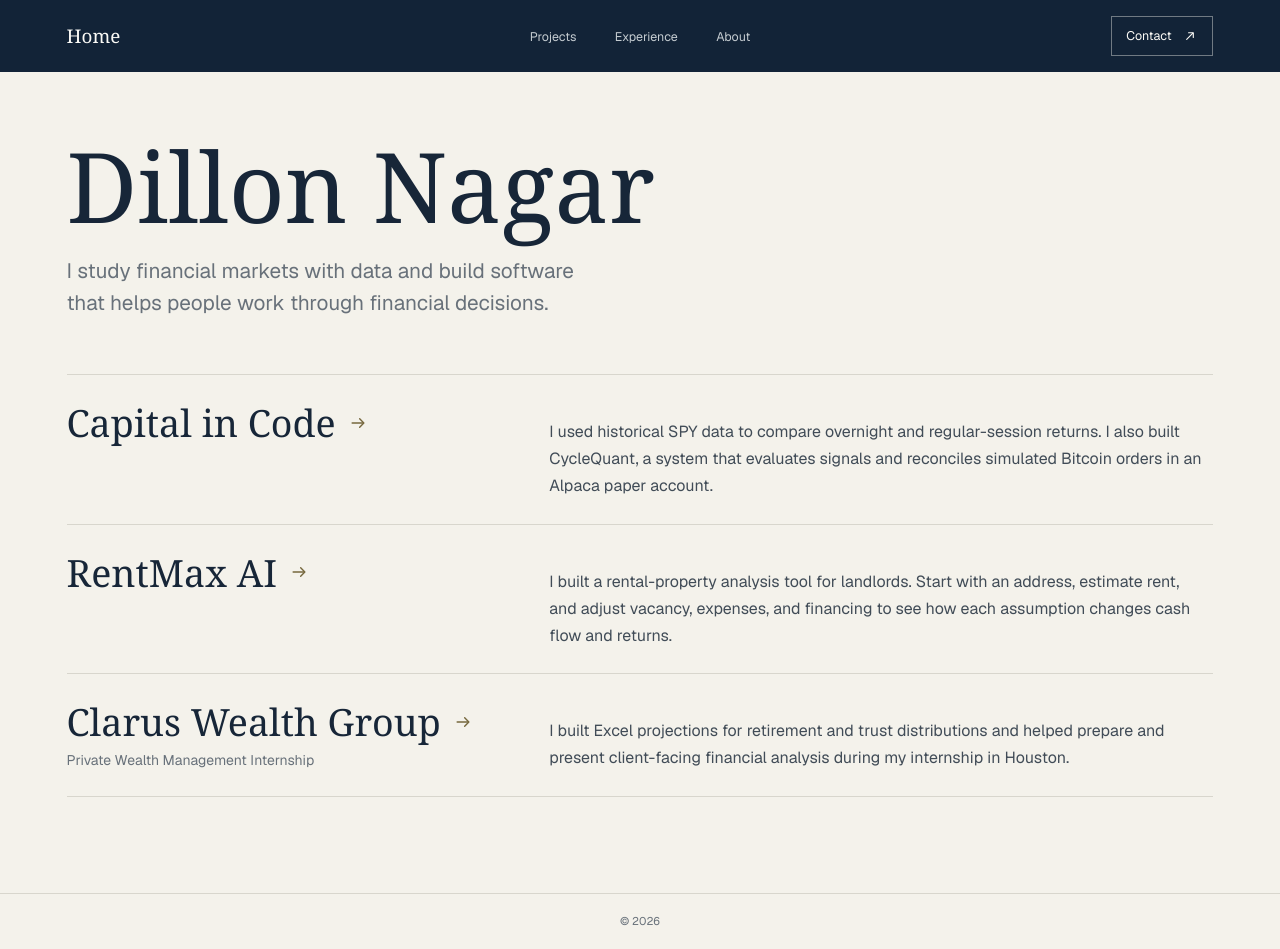
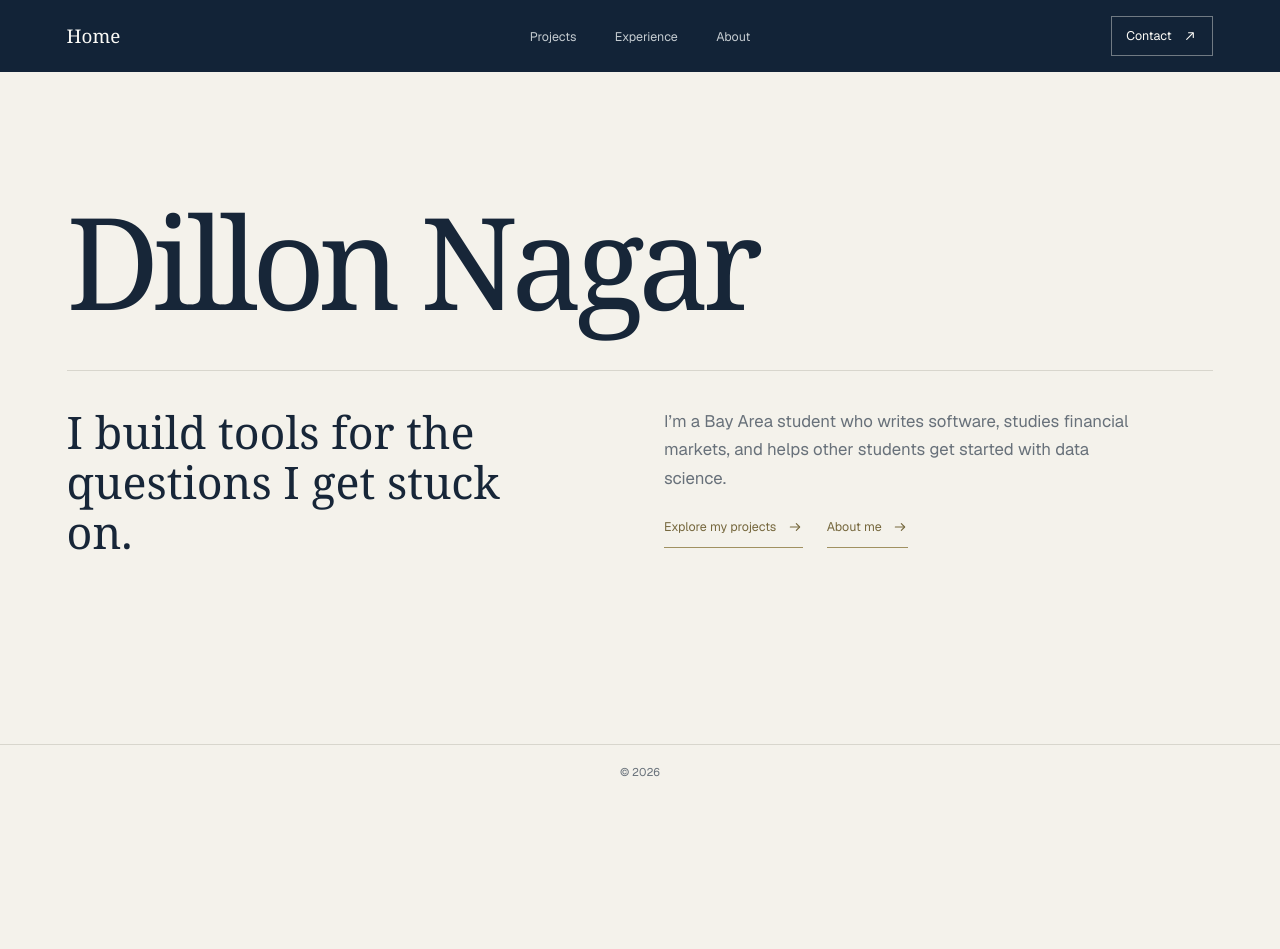
Before and after one commit to Manateek1/dillonnagar.com, a Next.js app: page / in a window 1280 px wide. After the commit the page ends 800 px from the top, so only its background shows below. Built offline with nearby package versions, Linux system fonts and the light colour scheme.

Commit message:
Refresh portfolio Home, About, and Skills (#17)
* Rebuild the homepage around a short introduction

* Write homepage introduction

* Write a first-person biography

* Render the biography as one paragraph

* Group skills by topic

* Show grouped skills on the experience page

```diff
--- a/app/about/page.tsx
+++ b/app/about/page.tsx
@@ -50,7 +50,7 @@ export default function AboutPage() {
         </figure>
 
         <div className="grid max-w-prose gap-5 text-[1.05rem] leading-[1.75] text-[#414c57]">
-          {aboutContent.paragraphs.map((paragraph) => <p key={paragraph}>{paragraph}</p>)}
+          <p>{aboutContent.bio}</p>
           <div className="mt-4 border-t border-(--line) pt-5">
             <a className="inline-signal-link" href={aboutContent.writing.href} target="_blank" rel="noopener noreferrer">
               {aboutContent.writing.title} <ArrowIcon className="inline align-middle" direction="up-right" size={15} />
--- a/app/experience/page.tsx
+++ b/app/experience/page.tsx
@@ -1,6 +1,5 @@
-import Link from "next/link";
 import { experience, leadership } from "@/data/experience";
-import { skills } from "@/data/skills";
+import { skillGroups } from "@/data/skills";
 import ExperienceItem from "@/components/experience/ExperienceItem";
 import ArrowIcon from "@/components/ui/ArrowIcon";
 
@@ -30,16 +29,21 @@ export default function ExperiencePage() {
 
       <section id="skills" className="experience-track" aria-labelledby="skills-heading">
         <div className="experience-track-heading"><h2 id="skills-heading">Skills</h2></div>
-        <ul className="divide-y divide-(--line) border-b border-(--line)">
-          {skills.map(({ name, evidence, href }) => (
-            <li key={name} className="grid items-baseline gap-x-8 gap-y-1 py-3.5 sm:grid-cols-[minmax(11rem,1fr)_minmax(0,2fr)]">
-              <span className="font-medium">{name}</span>
-              <Link href={href} className="inline-flex w-fit items-center gap-2 text-sm leading-relaxed text-(--olive-dark) hover:underline underline-offset-4">
-                {evidence} <ArrowIcon size={14} className="shrink-0" />
-              </Link>
-            </li>
+        <div className="grid gap-x-10 gap-y-6 border-b border-(--line) pb-7 sm:grid-cols-2">
+          {skillGroups.map(({ topic, skills }) => (
+            <div key={topic} className="border-t border-(--line) pt-4">
+              <h3 className="font-medium">{topic}</h3>
+              <ul role="list" className="mt-2 flex flex-wrap gap-x-3 gap-y-1 text-sm leading-relaxed text-[#414c57]">
+                {skills.map((skill) => (
+                  <li key={skill} className="inline-flex items-baseline gap-3">
+                    <span aria-hidden="true" className="text-(--olive-dark)">·</span>
+                    {skill}
+                  </li>
+                ))}
+              </ul>
+            </div>
           ))}
-        </ul>
+        </div>
       </section>
     </div>
   );
--- a/app/page.tsx
+++ b/app/page.tsx
@@ -1,45 +1,35 @@
 import Link from "next/link";
 import ArrowIcon from "@/components/ui/ArrowIcon";
-import { homeHighlights, homeIntroduction } from "@/data/home";
+import { homeContent } from "@/data/home";
 
 export default function Home() {
   return (
-    <div className="mx-auto w-full max-w-[82rem] px-(--page-gutter) pb-16 pt-[clamp(3.4rem,5.1vw,5.25rem)] sm:pb-24">
-      <header id="home" className="pb-[clamp(2.35rem,4.3vw,3.7rem)]">
-        <h1 className="font-serif text-[clamp(3.55rem,7.6vw,6.4rem)] leading-none font-normal">
+    <div className="mx-auto w-full max-w-[82rem] px-(--page-gutter) pb-20 pt-[clamp(4.25rem,10vw,9rem)] sm:pb-28">
+      <header id="home">
+        <h1 className="font-serif text-[clamp(3.25rem,10vw,9rem)] leading-[0.95] font-normal tracking-[-0.055em]">
           Dillon Nagar
         </h1>
-        <p className="mt-5 max-w-[39ch] text-[clamp(1.05rem,1.7vw,1.3rem)] leading-[1.55] text-(--muted)">
-          {homeIntroduction}
-        </p>
+
+        <div className="mt-9 grid items-start gap-5 border-t border-(--line) pt-7 sm:mt-12 sm:grid-cols-2 sm:gap-12 sm:pt-9">
+          <p className="max-w-[20ch] font-serif text-[clamp(1.75rem,3.5vw,3.1rem)] leading-[1.12]">
+            {homeContent.headline}
+          </p>
+
+          <div>
+            <p className="max-w-[42ch] text-[1.05rem] leading-[1.7] text-(--muted)">
+              {homeContent.introduction}
+            </p>
+            <div className="mt-5 flex flex-wrap gap-x-6 gap-y-2">
+              <Link href="/projects" className="text-link min-h-9">
+                Explore my projects <ArrowIcon />
+              </Link>
+              <Link href="/about" className="text-link min-h-9">
+                About me <ArrowIcon />
+              </Link>
+            </div>
+          </div>
+        </div>
       </header>
-
-      <ul id="projects" aria-label="Featured work" className="border-t border-(--line)">
-        {homeHighlights.map(({ id, title, label, href, description }) => (
-          <li
-            id={id}
-            key={href}
-            className="grid items-baseline gap-3 border-b border-(--line) py-6 md:grid-cols-[minmax(0,2fr)_minmax(0,3fr)] md:gap-10"
-          >
-            <div>
-              <h2 className="font-serif text-[clamp(1.65rem,3vw,2.35rem)] leading-tight font-normal">
-                <Link
-                  href={href}
-                  className="group inline-flex items-center gap-3 transition-colors hover:text-(--olive-dark)"
-                >
-                  {title}
-                  <ArrowIcon
-                    className="shrink-0 text-(--olive-dark) motion-safe:transition-transform motion-safe:group-hover:translate-x-1"
-                    size={20}
-                  />
-                </Link>
-              </h2>
-              {label ? <p className="mt-1 text-sm leading-relaxed text-(--muted)">{label}</p> : null}
-            </div>
-            <p className="max-w-[62ch] leading-[1.7] text-[#414c57]">{description}</p>
-          </li>
-        ))}
-      </ul>
     </div>
   );
 }
--- a/data/about.ts
+++ b/data/about.ts
@@ -1,9 +1,6 @@
 export const aboutContent = {
   location: "Based in the San Francisco Bay Area",
-  paragraphs: [
-    "Swimming takes up a good part of my week. I also like getting out for a hike or playing a round of golf when I can. I’m still working on my golf game.",
-    "I’ve played clarinet since fifth grade and still play in my school’s band.",
-  ],
+  bio: "I’m a student at Acalanes High School in the Bay Area. Finance got me curious about how people make decisions with incomplete information. I started using code to test some of my own assumptions about markets and built a tool that lets people see how small changes in expenses or financing affect a rental property’s cash flow. At school, I started the Data Science Club and helped organize a hackathon in Oakland so other students could try building something with data, too. Away from my computer, I swim, get out for hikes when I can, and play clarinet in the school band. I’ve been playing since fifth grade.",
   writing: {
     title: "My letter on rising housing costs in Lamorinda",
     publication: "Lamorinda Weekly, December 2025",
--- a/data/home.ts
+++ b/data/home.ts
@@ -1,34 +1,5 @@
-type HomeHighlight = {
-  id?: string;
-  title: string;
-  label?: string;
-  href: string;
-  description: string;
-};
-
-export const homeIntroduction =
-  "I study financial markets with data and build software that helps people work through financial decisions.";
-
-export const homeHighlights: readonly HomeHighlight[] = [
-  {
-    id: "research",
-    title: "Capital in Code",
-    href: "/projects/capital-in-code",
-    description:
-      "I used historical SPY data to compare overnight and regular-session returns. I also built CycleQuant, a system that evaluates signals and reconciles simulated Bitcoin orders in an Alpaca paper account.",
-  },
-  {
-    title: "RentMax AI",
-    href: "/projects/rentmax-ai",
-    description:
-      "I built a rental-property analysis tool for landlords. Start with an address, estimate rent, and adjust vacancy, expenses, and financing to see how each assumption changes cash flow and returns.",
-  },
-  {
-    id: "experience",
-    title: "Clarus Wealth Group",
-    label: "Private Wealth Management Internship",
-    href: "/experience#clarus-wealth-group",
-    description:
-      "I built Excel projections for retirement and trust distributions and helped prepare and present client-facing financial analysis during my internship in Houston.",
-  },
-];
+export const homeContent = {
+  headline: "I build tools for the questions I get stuck on.",
+  introduction:
+    "I’m a Bay Area student who writes software, studies financial markets, and helps other students get started with data science.",
+} as const;
--- a/data/skills.ts
+++ b/data/skills.ts
@@ -1,19 +1,36 @@
-type Skill = {
-  name: string;
-  evidence: string;
-  href: string;
+type SkillGroup = {
+  topic: string;
+  skills: readonly string[];
 };
 
-export const skills: readonly Skill[] = [
-  { name: "JavaScript", evidence: "RentMax AI analysis app", href: "/projects/rentmax-ai" },
-  { name: "TypeScript", evidence: "ChudGames game engine", href: "/projects/chudgames" },
-  { name: "Python", evidence: "Capital in Code research scripts", href: "/projects/capital-in-code" },
-  { name: "React", evidence: "ChudGames launcher and game shell", href: "/projects/chudgames" },
-  { name: "FastAPI", evidence: "CycleQuant paper-trading service", href: "/projects/capital-in-code" },
-  { name: "Supabase", evidence: "RentMax AI accounts and saved reports", href: "/projects/rentmax-ai" },
-  { name: "Git and GitHub", evidence: "VisualCover release workflow", href: "/projects/visualcover" },
-  { name: "Excel", evidence: "Clarus Wealth Group retirement projections", href: "/experience#clarus-wealth-group" },
-  { name: "Financial modeling", evidence: "RentMax AI rental underwriting", href: "/projects/rentmax-ai" },
-  { name: "Investment analysis", evidence: "Capital in Code SPY return study", href: "/projects/capital-in-code" },
-  { name: "SwiftUI", evidence: "Mac Cleaner scan and review interface", href: "/projects/mac-cleaner" },
+export const skillGroups: readonly SkillGroup[] = [
+  {
+    topic: "Web & backend development",
+    skills: [
+      "JavaScript", "TypeScript", "React", "Next.js", "Vite", "Tailwind CSS",
+      "REST APIs", "FastAPI", "Supabase", "PostgreSQL",
+    ],
+  },
+  {
+    topic: "Data science & AI",
+    skills: [
+      "Python", "pandas", "Data cleaning", "Exploratory data analysis",
+      "Data visualization", "LLM API integration",
+    ],
+  },
+  {
+    topic: "Finance & investing",
+    skills: [
+      "Excel", "Financial modeling", "Investment analysis",
+      "Rental property underwriting", "Historical returns analysis", "Backtesting",
+    ],
+  },
+  {
+    topic: "Desktop development & tooling",
+    skills: ["Swift", "SwiftUI", "Electron", "Tauri", "Git", "GitHub Actions", "Vercel"],
+  },
+  {
+    topic: "Leadership & outreach",
+    skills: ["Event planning", "Sponsorship outreach", "Public speaking", "Digital marketing"],
+  },
 ];
```
